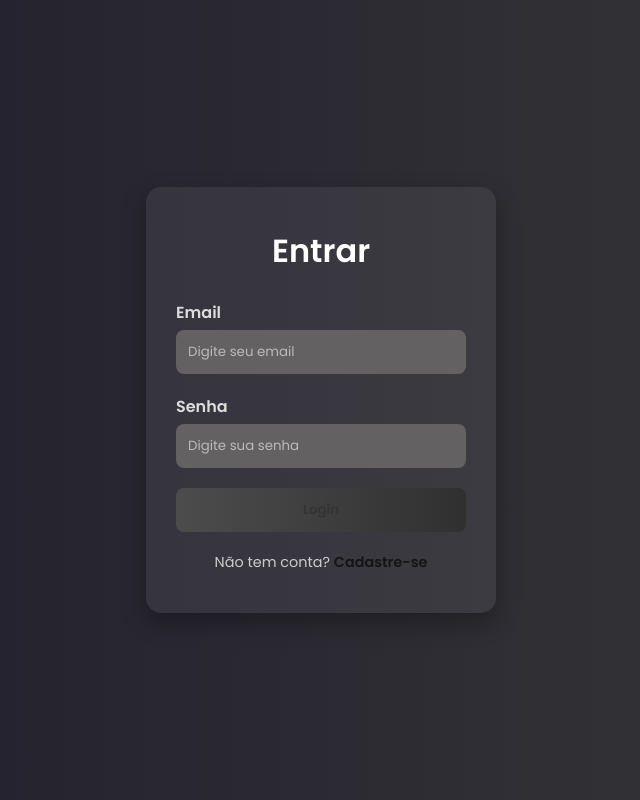
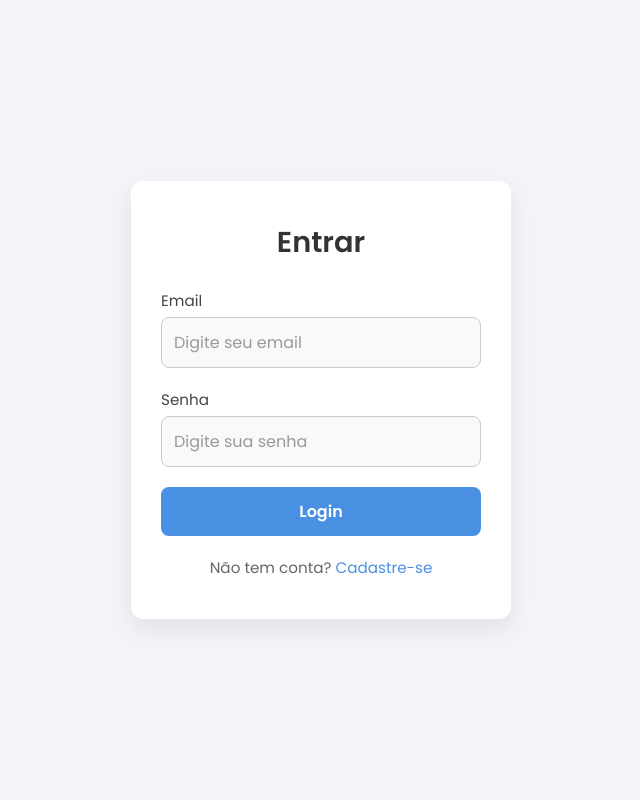
Before and after one commit to jefersonCs/Trabalho, a website: page Front-End/login.html in a window 1280 px wide. Shown: the whole page, without its empty margins (319-959 px from the left). Drawn offline with Linux system fonts and the light colour scheme.

Commit message:
arrumando

```diff
--- a/Back-End/src/Controllers/LoginController.ts
+++ b/Back-End/src/Controllers/LoginController.ts
@@ -1,6 +1,6 @@
 // src/controllers/AuthController.ts
 import { Request, Response } from "express";
-import { AppDataSource } from "../database/Data-Source";
+import  AppDataSource  from "../database/Data-Source";
 import { User } from "../models/User";
 import bcrypt from "bcryptjs";
 
--- a/Back-End/src/Controllers/UserController.ts
+++ b/Back-End/src/Controllers/UserController.ts
@@ -1,5 +1,5 @@
 import { Request, Response } from 'express';
-import { AppDataSource } from '../database/Data-Source';
+import  AppDataSource  from '../database/Data-Source';
 import { User } from '../models/User';
 import bcrypt from  "bcryptjs"
 
--- a/Back-End/src/server.ts
+++ b/Back-End/src/server.ts
@@ -1,6 +1,6 @@
 import express,{Application} from "express"
 import UserRoutes from "./routes/UserRoutes"
-import { AppDataSource } from "./database/Data-Source";
+import  AppDataSource from "./database/Data-Source";
 import cors from "cors";
 
 const app: Application = express();
--- /dev/null
+++ b/Front-End/css/home.css
@@ -0,0 +1,59 @@
+  * {
+      margin: 0;
+      padding: 0;
+      box-sizing: border-box;
+      font-family: 'Poppins', sans-serif;
+  }
+
+  body {
+      background-color: #f2f4f8;
+      color: #333;
+      min-height: 100vh;
+      display: flex;
+      flex-direction: column;
+  }
+
+  header {
+      background-color: #4a90e2;
+      padding: 20px 30px;
+      color: white;
+      display: flex;
+      justify-content: space-between;
+      align-items: center;
+      box-shadow: 0 4px 8px rgba(0, 0, 0, 0.1);
+  }
+
+  header h1 {
+      font-size: 1.5rem;
+  }
+
+  nav a {
+      margin-left: 20px;
+      color: white;
+      text-decoration: none;
+      font-weight: 500;
+      transition: 0.3s;
+  }
+
+  nav a:hover {
+      text-decoration: underline;
+  }
+
+  main {
+      flex: 1;
+      padding: 40px 30px;
+      max-width: 1000px;
+      margin: 0 auto;
+  }
+
+  .welcome {
+      font-size: 1.8rem;
+      font-weight: 600;
+      margin-bottom: 20px;
+  }
+
+  .info {
+      font-size: 1rem;
+      color: #555;
+      line-height: 1.6;
+  }
--- a/Front-End/css/login.css
+++ b/Front-End/css/login.css
@@ -10,28 +10,27 @@ html, body {
 }
 
 body {
- background: linear-gradient(to right, #1f1c2c, #383838);
+  background: #f2f4f8;
   display: flex;
   justify-content: center;
   align-items: center;
-  animation: fadeIn 1s ease;
 }
 
 .login-container {
-  background-color: #ffffff10;
+  background-color: #ffffff;
   padding: 40px 30px;
-  border-radius: 15px;
+  border-radius: 12px;
   width: 100%;
-  max-width: 350px;
-  box-shadow: 0 10px 25px rgba(0,0,0,0.3);
+  max-width: 380px;
+  box-shadow: 0 10px 25px rgba(0,0,0,0.08);
   text-align: center;
-  animation: slideIn 0.8s ease;
 }
 
 h1 {
-  color: #fff;
+  color: #333;
   margin-bottom: 25px;
-  font-size: 2rem;
+  font-size: 1.8rem;
+  font-weight: 600;
 }
 
 .input-group {
@@ -40,53 +39,62 @@ h1 {
 }
 
 label {
-  color: #ddd;
-  font-weight: 600;
+  color: #444;
+  font-weight: 500;
   margin-bottom: 5px;
   display: block;
+  font-size: 0.95rem;
 }
 
 input {
   width: 100%;
   padding: 12px;
-  border: none;
+  border: 1px solid #ccc;
   border-radius: 8px;
-  background-color: #636161;
-  color: white;
-  transition: all 0.3s ease;
+  background-color: #f9f9f9;
+  color: #333;
+  font-size: 1rem;
+  transition: border-color 0.2s ease;
+}
+
+input:focus {
+  outline: none;
+  border-color: #4a90e2;
+  background-color: #fff;
+  box-shadow: 0 0 0 2px rgba(74, 144, 226, 0.2);
 }
 
 input::placeholder {
-  color: #bbb;
+  color: #999;
 }
 
 button {
   width: 100%;
   padding: 12px;
+  background-color: #4a90e2;
   border: none;
-background: linear-gradient(to right, #4c4c4c, #2f302f);
-  color: #333;
+  border-radius: 8px;
+  color: white;
   font-weight: bold;
-  border-radius: 8px;
+  font-size: 1rem;
   cursor: pointer;
-  transition: transform 0.2s ease, box-shadow 0.2s ease;
+  transition: background-color 0.2s ease;
 }
 
 button:hover {
-  transform: scale(1.03);
-  box-shadow: 0 0 10px rgba(255, 255, 255, 0.4);
+  background-color: #3b7ac9;
 }
 
 .register-link {
-  color: #ccc;
+  color: #666;
   margin-top: 20px;
-  font-size: 0.9rem;
+  font-size: 0.95rem;
 }
 
 .register-link a {
-  color: #151515;
+  color: #4a90e2;
   text-decoration: none;
-  font-weight: bold;
+  font-weight: 500;
 }
 
 .register-link a:hover {
--- a/Front-End/css/style.css
+++ b/Front-End/css/style.css
@@ -7,29 +7,28 @@
 
 body {
   height: 100vh;
-  background: linear-gradient(to right, #1f1c2c, #383838);
+  background: #f2f4f8;
   display: flex;
   justify-content: center;
   align-items: center;
-  animation: fadeIn 1s ease;
 }
 
 .container {
-  background-color: #ffffff10;
-  backdrop-filter: blur(15px);
-  border-radius: 20px;
-  padding: 40px;
+  background: #ffffff;
+  border-radius: 12px;
+  padding: 40px 30px;
   width: 100%;
   max-width: 400px;
-  box-shadow: 0 10px 30px rgba(0, 0, 0, 0.3);
+  box-shadow: 0 8px 20px rgba(0, 0, 0, 0.08);
   text-align: center;
-  animation: slideUp 0.8s ease;
+  transition: all 0.3s ease-in-out;
 }
 
 h1 {
-  color: #fff;
   margin-bottom: 25px;
-  font-size: 2rem;
+  font-size: 1.8rem;
+  color: #333;
+  font-weight: 600;
 }
 
 .input-group {
@@ -38,60 +37,62 @@ h1 {
 }
 
 label {
-  color: #ddd;
-  font-weight: 600;
-  margin-bottom: 5px;
+  color: #555;
+  font-weight: 500;
+  margin-bottom: 6px;
   display: block;
+  font-size: 0.95rem;
 }
 
 input {
   width: 100%;
-  padding: 12px;
-  border: none;
-  border-radius: 10px;
-  background-color: #ffffff20;
-  color: #fff;
-  transition: 0.3s;
+  padding: 12px 14px;
+  border: 1px solid #ccc;
+  border-radius: 8px;
+  background-color: #fafafa;
+  color: #333;
+  font-size: 1rem;
+  transition: 0.2s;
 }
 
 input::placeholder {
-  color: #ccc;
+  color: #aaa;
 }
 
 input:focus {
   outline: none;
-  background-color: #ffffff30;
-  box-shadow: 0 0 8px #00ffc8;
+  border-color: #4a90e2;
+  background-color: #fff;
+  box-shadow: 0 0 0 3px rgba(74, 144, 226, 0.2);
 }
 
 button {
   width: 100%;
   padding: 14px;
-  background: linear-gradient(to right, #4c4c4c, #2f302f);
+  background-color: #4a90e2;
   border: none;
-  border-radius: 10px;
-  color: #333;
-  font-weight: bold;
+  border-radius: 8px;
+  color: white;
+  font-weight: 600;
   font-size: 1rem;
   cursor: pointer;
-  transition: transform 0.2s ease, box-shadow 0.2s ease;
+  transition: background-color 0.25s ease;
 }
 
 button:hover {
-  transform: scale(1.03);
-  box-shadow: 0 0 12px rgba(255, 255, 255, 0.4);
+  background-color: #3a78c2;
 }
 
 .login-link {
-  color: #eee;
+  color: #666;
   margin-top: 20px;
-  font-size: 0.9rem;
+  font-size: 0.95rem;
 }
 
 .login-link a {
-  color: #0a0a0a;
+  color: #4a90e2;
   text-decoration: none;
-  font-weight: bold;
+  font-weight: 500;
 }
 
 .login-link a:hover {
--- a/Front-End/script.js
+++ b/Front-End/script.js
@@ -1,4 +1,8 @@
-document.getElementById("cadastroForm").addEventListener("submit", function(event) {
+document.addEventListener("DOMContentLoaded", () => {
+  // Cadastro
+  const cadastroForm = document.getElementById("cadastroForm");
+  if (cadastroForm) {
+    cadastroForm.addEventListener("submit", function(event) {
       event.preventDefault();
 
       const name = document.getElementById("nome").value;
@@ -23,29 +27,39 @@ document.getElementById("cadastroForm").addEventListener("submit", function(even
           console.error(err);
         });
     });
+  }
 
-document.getElementById("loginForm").addEventListener("submit", function(event) {
+  // Login
+  const loginForm = document.getElementById("loginForm");
+  if (loginForm) {
+    loginForm.addEventListener("submit", function(event) {
       event.preventDefault();
 
-  const name = document.getElementById("nome").value;
       const email = document.getElementById("email").value;
       const password = document.getElementById("senha").value;
 
-  fetch("http://localhost:3000/api/users", {
+      fetch("http://localhost:3000/api/login", {
         method: "POST",
         headers: {
           "Content-Type": "application/json"
         },
-    body: JSON.stringify({ name, email, password })
+        body: JSON.stringify({ email, password })
       })
-  .then(res => res.json())
+        .then(res => {
+          if (!res.ok) {
+            throw new Error("Credenciais inválidas");
+          }
+          return res.json();
+        })
         .then(data => {
           alert("Login realizado com sucesso!");
           console.log(data);
           window.location.href = "home.html";
         })
         .catch(err => {
-    alert("Erro ao login!");
+          alert("Erro no login: " + err.message);
           console.error(err);
         });
     });
+  }
+});
```
Also changed, not shown: Back-End/package.json (+5 -3 lines), Back-End/src/DataBase/Data-Source.ts (+45 -10 lines), Front-End/home.html (+29 -0 lines). Lines whose indentation alone changed are shown as unchanged.
